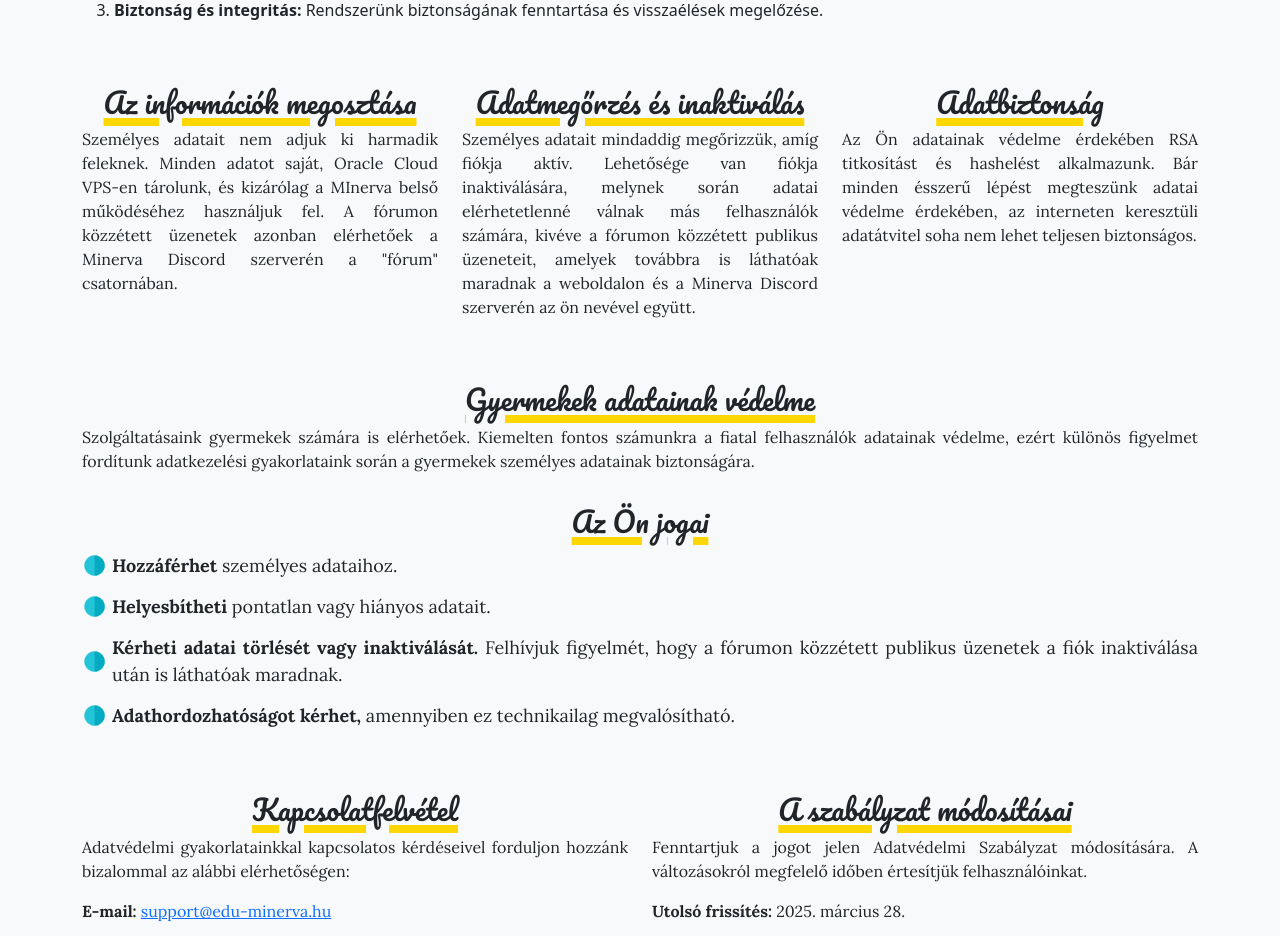
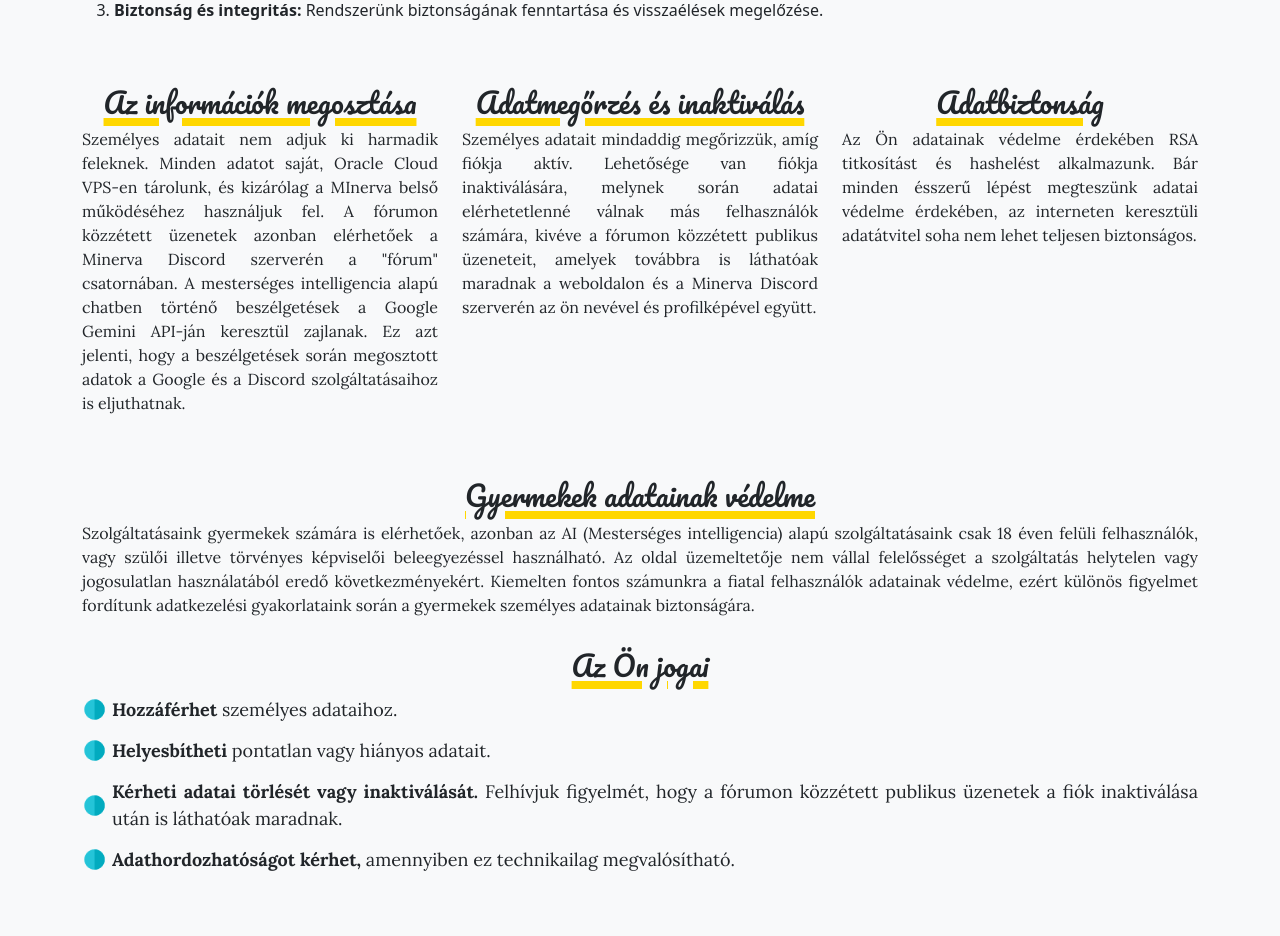
Before and after one commit to mcitomi/minerva, a React (Create React App) app in the folder frontend/: page /privacy in a window 1280 px wide. Shown: the part 1500-2436 px from the top of the page. Built offline with nearby package versions, Linux system fonts and the light colour scheme.

Commit message:
updated privacy

```diff
--- a/frontend/src/pages/Privacy.jsx
+++ b/frontend/src/pages/Privacy.jsx
@@ -47,11 +47,11 @@ export default () => {
                     <Row className="mt-5 mb-5">
                         <Col xs={12} md={4}>
                             <h3>Az információk megosztása</h3>
-                            <p style={{textAlign: "justify"}}>Személyes adatait nem adjuk ki harmadik feleknek. Minden adatot saját, Oracle Cloud VPS-en tárolunk, és kizárólag a MInerva belső működéséhez használjuk fel. A fórumon közzétett üzenetek azonban elérhetőek a Minerva Discord szerverén a "fórum" csatornában.</p>
+                            <p style={{textAlign: "justify"}}>Személyes adatait nem adjuk ki harmadik feleknek. Minden adatot saját, Oracle Cloud VPS-en tárolunk, és kizárólag a MInerva belső működéséhez használjuk fel. A fórumon közzétett üzenetek azonban elérhetőek a Minerva Discord szerverén a "fórum" csatornában. A mesterséges intelligencia alapú chatben történő beszélgetések a Google Gemini API-ján keresztül zajlanak. Ez azt jelenti, hogy a beszélgetések során megosztott adatok a Google és a Discord szolgáltatásaihoz is eljuthatnak.</p>
                         </Col>
                         <Col xs={12} md={4}>
                             <h3>Adatmegőrzés és inaktiválás</h3>
-                            <p style={{textAlign: "justify"}}>Személyes adatait mindaddig megőrizzük, amíg fiókja aktív. Lehetősége van fiókja inaktiválására, melynek során adatai elérhetetlenné válnak más felhasználók számára, kivéve a fórumon közzétett publikus üzeneteit, amelyek továbbra is láthatóak maradnak a weboldalon és a Minerva Discord szerverén az ön nevével együtt.</p>
+                            <p style={{textAlign: "justify"}}>Személyes adatait mindaddig megőrizzük, amíg fiókja aktív. Lehetősége van fiókja inaktiválására, melynek során adatai elérhetetlenné válnak más felhasználók számára, kivéve a fórumon közzétett publikus üzeneteit, amelyek továbbra is láthatóak maradnak a weboldalon és a Minerva Discord szerverén az ön nevével és profilképével együtt.</p>
                         </Col>
                         <Col xs={12} md={4}>
                             <h3>Adatbiztonság</h3>
@@ -61,7 +61,7 @@ export default () => {
                 </Col>
                 <Col xs={12} md={12}>
                     <h3>Gyermekek adatainak védelme</h3>
-                    <p style={{textAlign: "justify"}}>Szolgáltatásaink gyermekek számára is elérhetőek. Kiemelten fontos számunkra a fiatal felhasználók adatainak védelme, ezért különös figyelmet fordítunk adatkezelési gyakorlataink során a gyermekek személyes adatainak biztonságára.</p>
+                    <p style={{textAlign: "justify"}}>Szolgáltatásaink gyermekek számára is elérhetőek, azonban az AI (Mesterséges intelligencia) alapú szolgáltatásaink csak 18 éven felüli felhasználók, vagy szülői illetve törvényes képviselői beleegyezéssel használható. Az oldal üzemeltetője nem vállal felelősséget a szolgáltatás helytelen vagy jogosulatlan használatából eredő következményekért. Kiemelten fontos számunkra a fiatal felhasználók adatainak védelme, ezért különös figyelmet fordítunk adatkezelési gyakorlataink során a gyermekek személyes adatainak biztonságára.</p>
                 </Col>
                 <Col xs={12} md={12}>
                     <h3 className="mt-3">Az Ön jogai</h3>
@@ -82,7 +82,7 @@ export default () => {
                         <Col xs={12} md={6}>
                             <h3>A szabályzat módosításai</h3>
                             <p style={{textAlign: "justify"}}>Fenntartjuk a jogot jelen Adatvédelmi Szabályzat módosítására. A változásokról megfelelő időben értesítjük felhasználóinkat.</p>
-                            <p style={{textAlign: "justify"}}><strong>Utolsó frissítés:</strong> 2025. március 28.</p>
+                            <p style={{textAlign: "justify"}}><strong>Utolsó frissítés:</strong> 2025. március 29.</p>
                         </Col>
                     </Row>
                 </Col>
```
